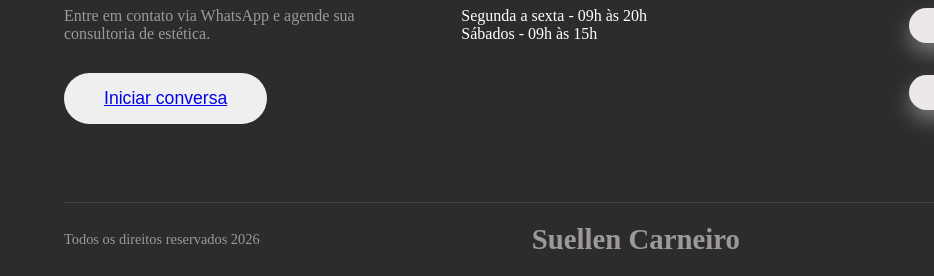
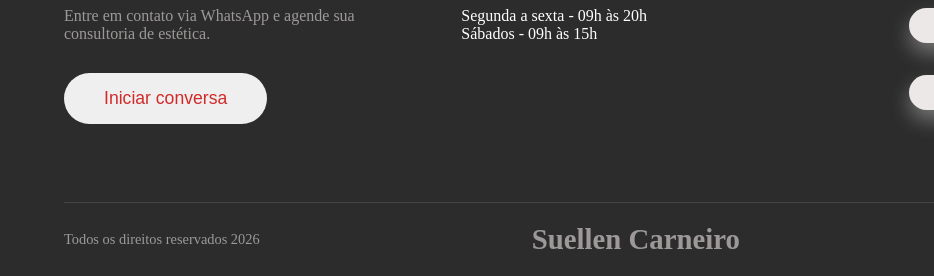
Before and after one commit to FrontendWelik/Projeto---Sal-o-de-Cilios, a plain HTML site: page index.html in a window 1280 px wide. Shown: the part 4201-4477 px from the top of the page, 0-934 px from the left. Drawn offline with nearby package versions, Linux system fonts and the light colour scheme.

Commit message:
whatsaatualizado

```diff
--- a/style.css
+++ b/style.css
@@ -103,7 +103,7 @@ span { color: #bd945f; }
     font-family: 'commons';
     transition: 0.3s;
 }
-.btf{text-decoration: none; color: rgb(3, 3, 3);}
+.btf a{text-decoration: none; color: rgb(210, 42, 42);}
 .bt1 a{text-decoration: none; color: white;}
 .bt2 a{text-decoration: none; color: white;}
 .bt3 a{text-decoration: none; color: rgb(5, 5, 5);}
```
